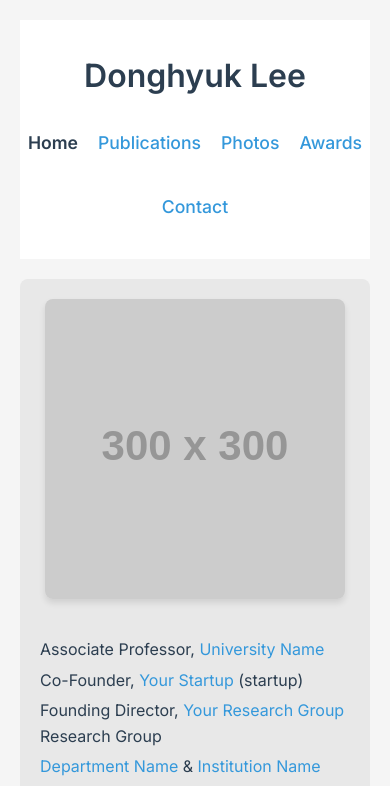
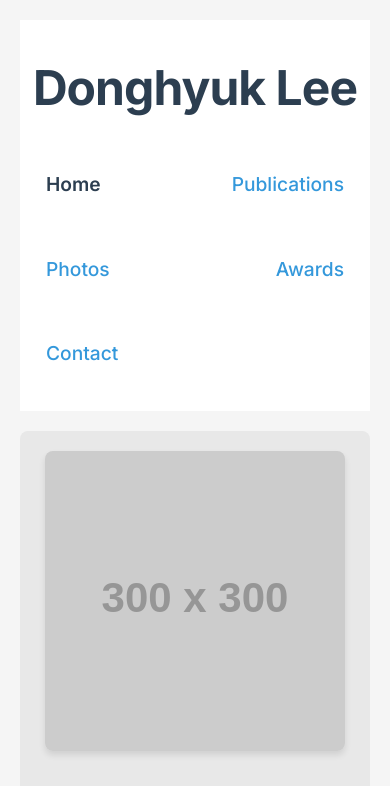
Before and after one commit to donghyuklee1/webpage, a website: page index.html in a window 390 px wide. Shown: the top 786 px of the page. Drawn offline with Linux system fonts and the light colour scheme; placeholder pictures from the web are drawn by us.

Commit message:
Improve title size and navigation layout - make title larger like Fadel Adib website - spread navigation buttons wider - increase font sizes and spacing

```diff
--- a/styles.css
+++ b/styles.css
@@ -26,26 +26,31 @@ body {
 }
 
 .name {
-    font-size: 2.5rem;
-    font-weight: 600;
+    font-size: 4rem;
+    font-weight: 700;
     color: #2c3e50;
-    margin-bottom: 20px;
+    margin-bottom: 30px;
+    letter-spacing: -0.02em;
 }
 
 .navigation {
     display: flex;
-    justify-content: center;
-    gap: 40px;
+    justify-content: space-between;
+    gap: 60px;
     flex-wrap: wrap;
+    max-width: 800px;
+    margin: 0 auto;
+    padding: 0 20px;
 }
 
 .nav-link {
     color: #3498db;
     text-decoration: none;
-    font-size: 1.1rem;
+    font-size: 1.2rem;
     font-weight: 500;
-    padding: 8px 0;
+    padding: 12px 16px;
     transition: color 0.3s ease;
+    border-radius: 6px;
 }
 
 .nav-link:hover {
@@ -204,11 +209,13 @@ body {
     }
 
     .navigation {
-        gap: 20px;
+        gap: 30px;
+        max-width: 100%;
+        padding: 0 10px;
     }
 
     .name {
-        font-size: 2rem;
+        font-size: 3rem;
     }
 
     .content-card {
```
